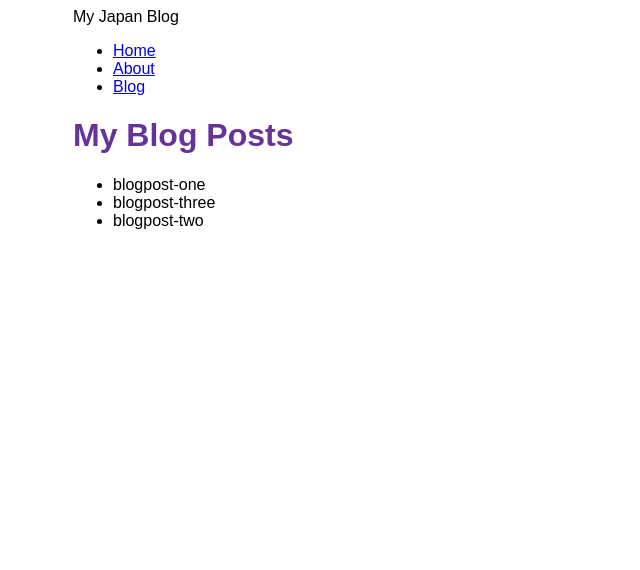
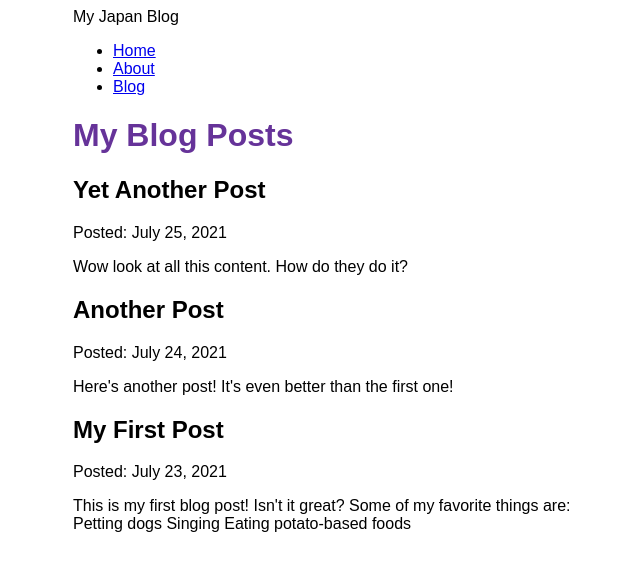
Before and after one commit to jsephora/japanblog, a Gatsby site: page /blog in a window 1280 px wide. Shown: the whole page, without its empty margins (317-957 px from the left). Built offline with nearby package versions, Linux system fonts and the light colour scheme; Gatsby itself is replaced by a stand-in of ours.

Commit message:
Finished Gatsby Tutorial Part 5

```diff
--- a/blog/blogpost-one.mdx
+++ b/blog/blogpost-one.mdx
@@ -0,0 +1,13 @@
+---
+title: "My First Post"
+date: "2021-07-23"
+slug: "my-first-post"
+---
+
+This is my first blog post! Isn't it *great*?
+
+Some of my **favorite** things are:
+
+* Petting dogs
+* Singing
+* Eating potato-based foods
--- a/blog/blogpost-three.mdx
+++ b/blog/blogpost-three.mdx
@@ -0,0 +1,7 @@
+---
+title: "Yet Another Post"
+date: "2021-07-25"
+slug: "yet-another-post"
+---
+
+Wow look at all this content. How do they do it?
--- a/blog/blogpost-two.mdx
+++ b/blog/blogpost-two.mdx
@@ -0,0 +1,7 @@
+---
+title: "Another Post"
+date: "2021-07-24"
+slug: "another-post"
+---
+
+Here's another post! It's even better than the first one!
--- a/src/pages/blog.js
+++ b/src/pages/blog.js
@@ -5,26 +5,35 @@
 
 const BlogPage = ({ data }) => {
   return (
-    <Layout pageTitle='My Blog Posts'>
-      <ul>
-        {data.allFile.nodes.map((node) => (
-          <li key={node.name}>{node.name}</li>
-        ))}
-      </ul>
+    <Layout pageTitle="My Blog Posts">
+      {
+        data.allMdx.nodes.map((node) => (
+          <article key={node.id}>
+            <h2>{node.frontmatter.title}</h2>
+            <p>Posted: {node.frontmatter.date}</p>
+            <p>{node.excerpt}</p>
+          </article>
+        ))
+      }
     </Layout>
   )
 }
 
 export const query = graphql`
   query {
-    allFile(filter: { sourceInstanceName: { eq: "blog" } }) {
+    allMdx(sort: { frontmatter: { date: DESC }}) {
       nodes {
-        name
+        frontmatter {
+          title
+          date(formatString: "MMMM DD, YYYY")
+        }
+        id
+        excerpt
       }
     }
   }
 `
 
-export const Head = () => <Seo title='My Blog Posts' />
+export const Head = () => <Seo title="My Blog Posts" />
 
 export default BlogPage
```
